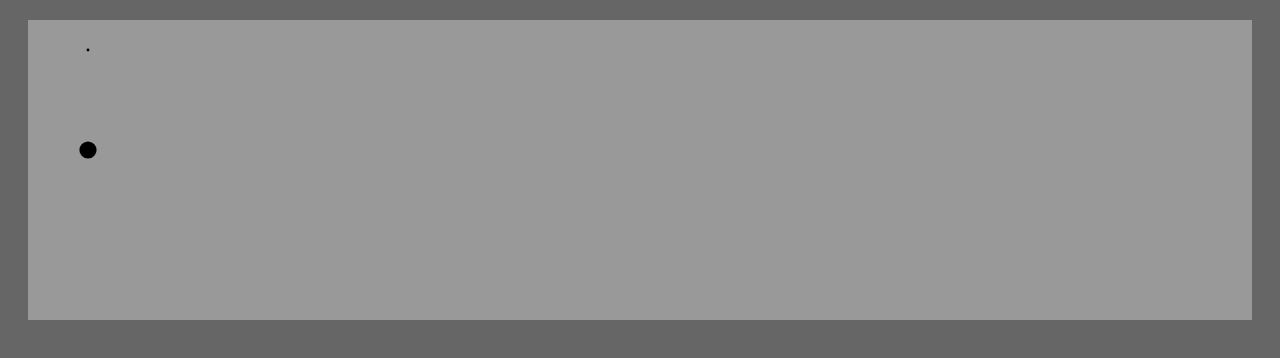
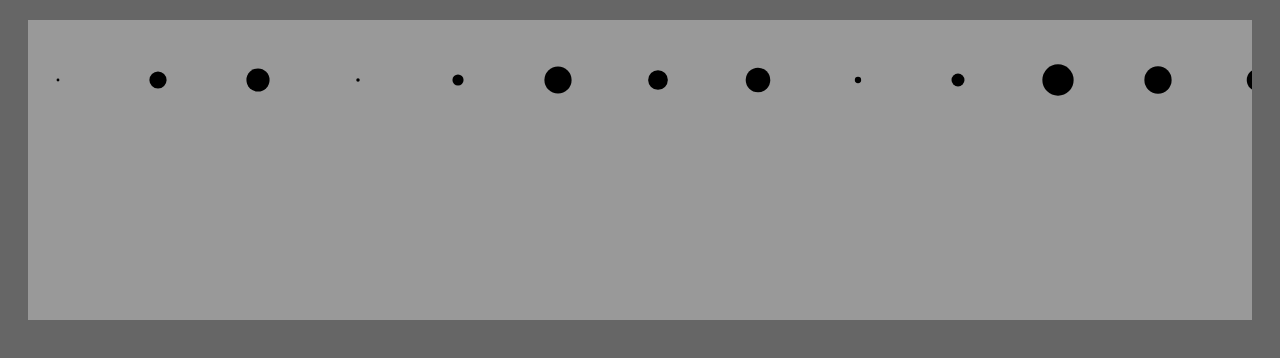
Before and after one commit to bschaffn/circledata, a plain HTML site: page index.html in a window 1280 px wide. Drawn offline with Linux system fonts and the light colour scheme.

Commit message:
svg fixes

```diff
--- a/data.js
+++ b/data.js
@@ -34,8 +34,8 @@ $( document ).ready(function(){
 	svg.selectAll("circle")
 		.data(CircleGrid.sizes)
 		.enter().append("circle")
-		.attr("cx", 60)
-		.attr("cy", function(d, i) { return i * 100 + 30; })
+		.attr("cy", 60)
+		.attr("cx", function(d, i) { return i * 100 + 30; })
 		.attr("r", function(d) { return Math.sqrt(d); })
 
 });
--- a/style.css
+++ b/style.css
@@ -7,3 +7,9 @@ body {
 	background: #999;
 	min-height: 300px;
 }
+
+svg {
+	width: 100%;
+	height: 100%;
+
+}
```
Also changed, not shown: 1 other file.
